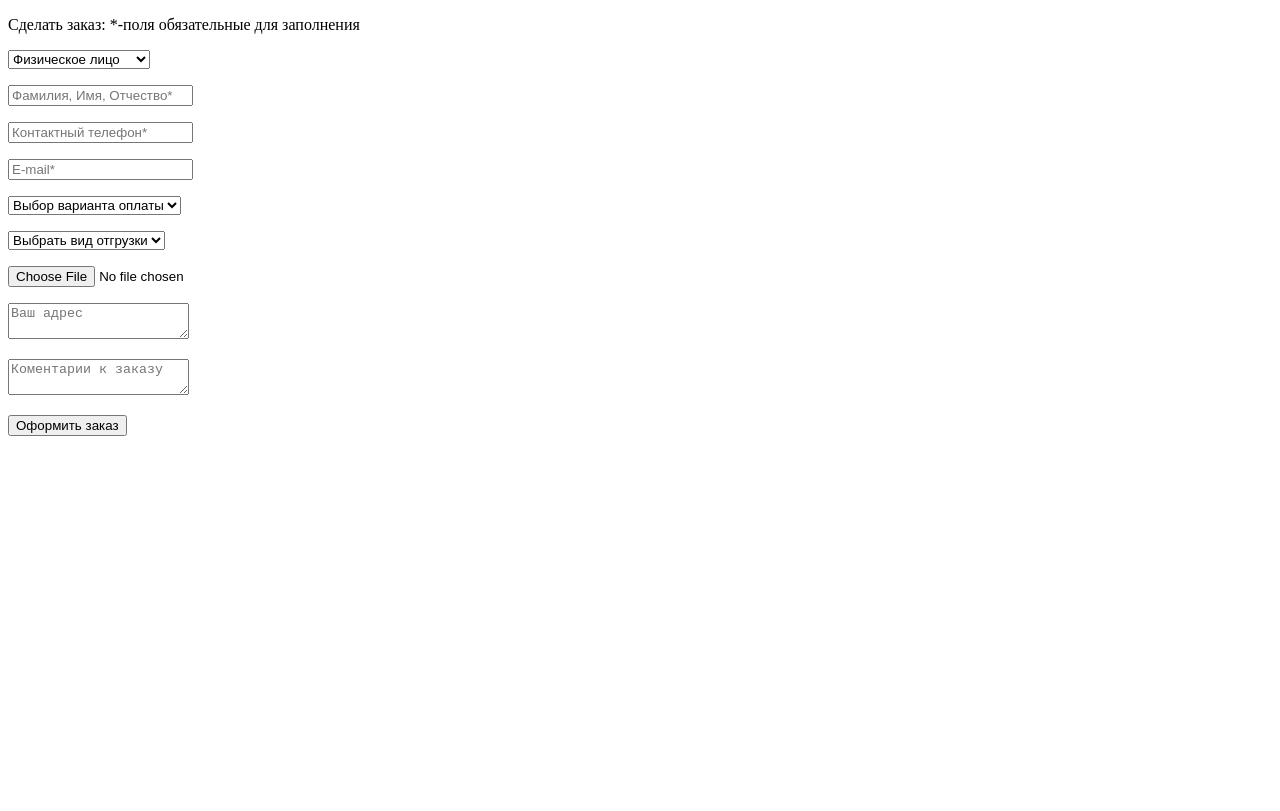
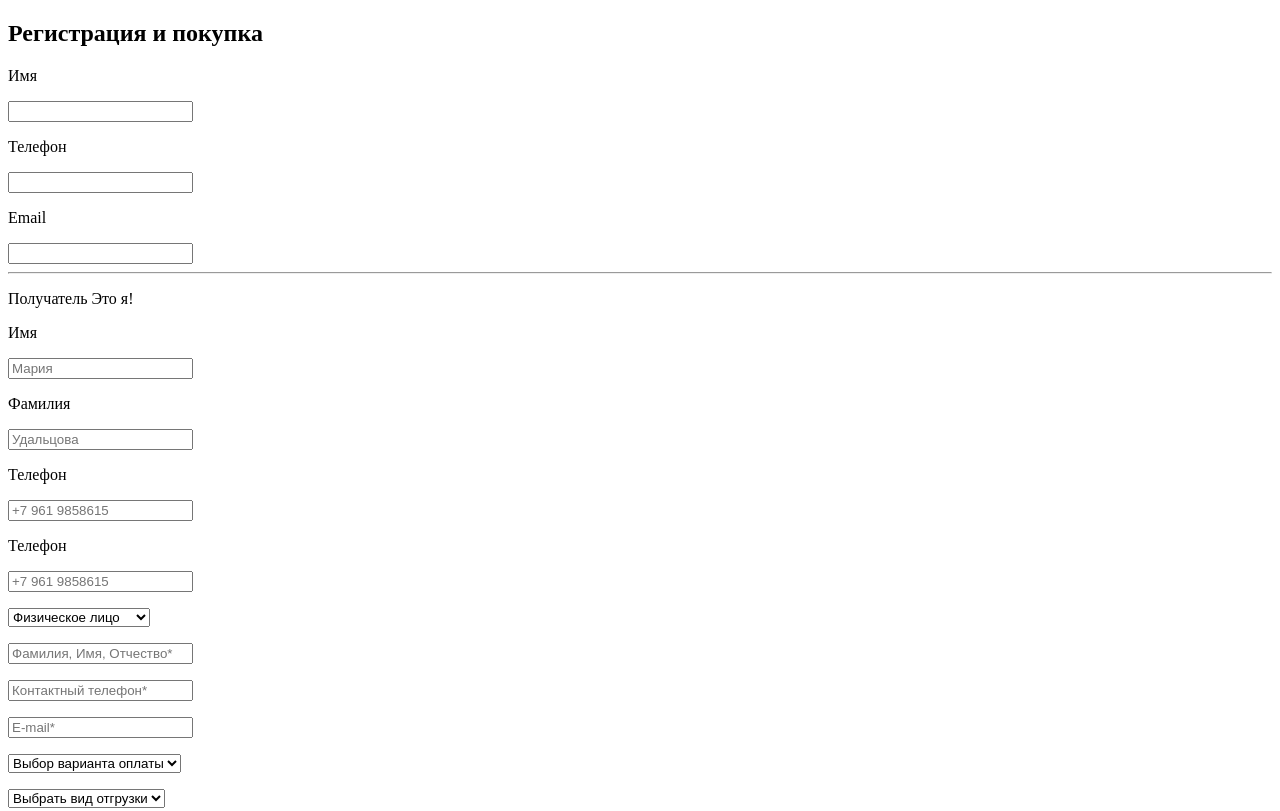
Before and after one commit to Yruy83/Class-work, a plain HTML site: page Lesson-3/index.html in a window 1280 px wide. Shown: the top 811 px of the page. Drawn offline with Linux system fonts and the light colour scheme.

Commit message:
add new form

```diff
--- a/Lesson-3/index.html
+++ b/Lesson-3/index.html
@@ -9,8 +9,43 @@
 </head>
 
 <body>
-    <p>Сделать заказ: *-поля обязательные для заполнения</p>
+    <h2>Регистрация и покупка</h2>
     <form action="#">
+        <label>
+            <p>Имя</p>
+            <input type="text" name="name">
+        </label>
+        <label>
+            <p>Телефон</p>
+            <input type="tel" name="tel">
+        </label>
+        <br>
+        <p></p><label for="useremail">Email</label></p>
+        <input type="tel" id="useremail" name="tel">
+        <hr>
+        <p>Получатель Это я!</p>
+        <label>
+            <p>Имя</p>
+            <input type="text" name="username" placeholder="Мария">
+        </label>
+        <br>
+        <label>
+            <p>Фамилия</p>
+            <input type="text" name="secondname" placeholder="Удальцова">
+        </label>
+        <p><label for="usertel">Телефон</label></p>
+        <p><input type="tel" name="usertel" id="usertel" placeholder="+7 961 9858615"></p>
+        <p><label for="usertel">Телефон</label></p>
+        <p><input type="tel" name="usertel" id="usertel" placeholder="+7 961 9858615"></p>
+
+
+
+
+
+
+
+
+
         <select name="Face">
             <option value="1">Физическое лицо</option>
             <option value="2">Юридическое лицо</option>
```
